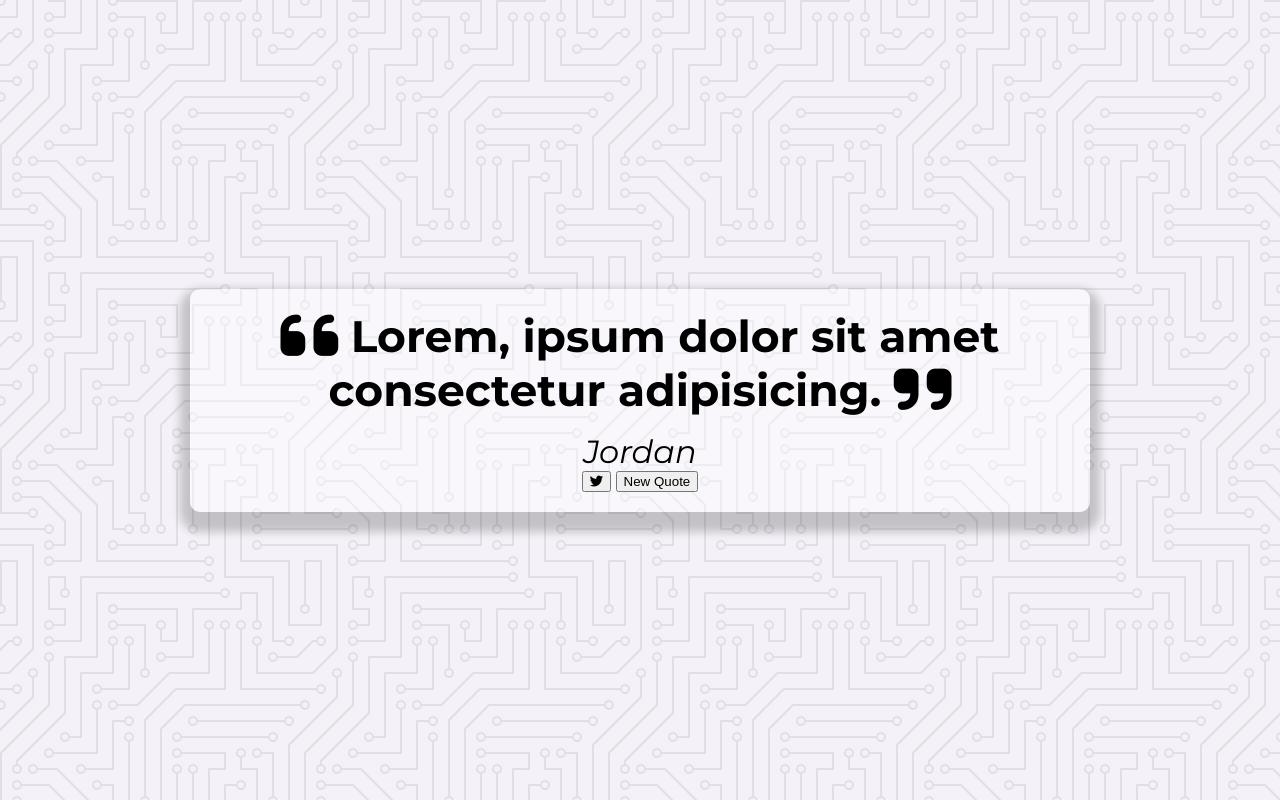
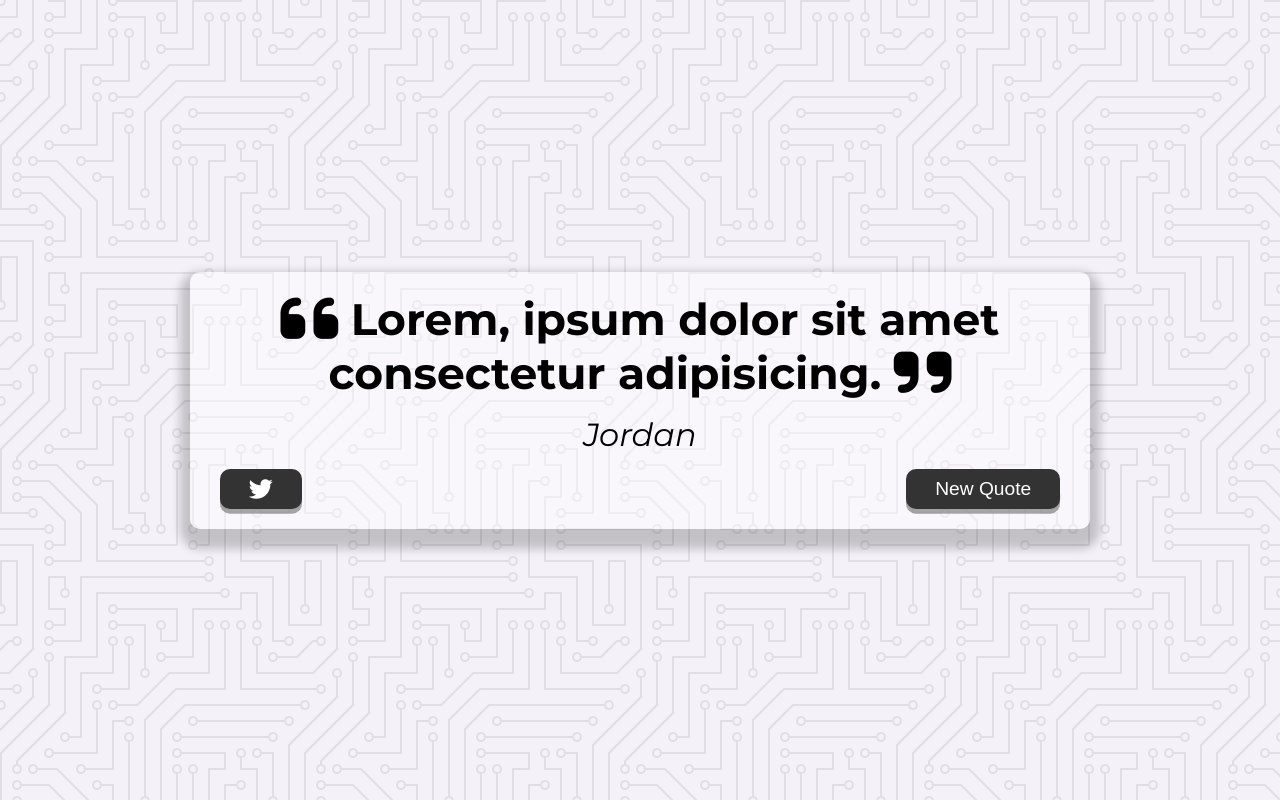
Before and after one commit to Hajer-Bouricha/quote-generator, a plain HTML site: page index.html in a window 1280 px wide. Drawn offline with Linux system fonts and the light colour scheme.

Commit message:
creating style for buttons

```diff
--- a/index.html
+++ b/index.html
@@ -13,12 +13,12 @@
     <!-- quote -->
 <div class="quote-text">
   <i class="fa-solid fa-quote-left fa-xl"></i>
-<span id="quote">Lorem, ipsum dolor sit amet consectetur adipisicing.</span>
+<span id="quote" onclick="changeCitation()">Lorem, ipsum dolor sit amet consectetur adipisicing.</span>
 <i class="fa-solid fa-quote-right fa-xl"></i>
 </div>
 <!-- author -->
  <div class="quote-author">
-  <span id="author">
+  <span id="author" onclick="changeCitation()">
     Jordan
   </span>
  </div>
@@ -27,7 +27,7 @@
     <button class="twitter-button" id="twitter">
       <i class="fa-brands fa-twitter"></i>
     </button>
-    <button id="new-quote">
+    <button class="button-quote" id="new-quote">
       New Quote
     </button>
   </div>
--- a/styles.css
+++ b/styles.css
@@ -32,10 +32,36 @@ justify-content: center;
   font-weight: 400;
   font-style: italic;
 }
-
-
-
-
+.button-container{
+  display: flex;
+  justify-content: space-between;
+  margin-top: 15px;
+}
+button{
+  cursor: pointer;
+  font-size: 1.2rem;
+  height: 2.5rem;
+  border: none;
+  outline: none;
+  border-radius: 10px;
+  color: #fff;
+  background: #333;
+  padding: 0.5rem 1.8rem;
+  box-shadow: 0 0.3rem rgba(120, 120, 120, 0.65);
+}
+button:hover{
+  filter:brightness(110%) ;
+}
+button:active{
+  transform: translate(0,0.3rem);
+  box-shadow: 0 0.1rem rgba(255, 255, 255, 0.65);
+}
+.twitter-button:hover{
+  color:#00cdfe;
+}
+.fa-twitter{
+  font-size: 1.5rem;
+}
 
 
 
```
Also changed, not shown: malek.html (deleted, +0 -11 lines).
